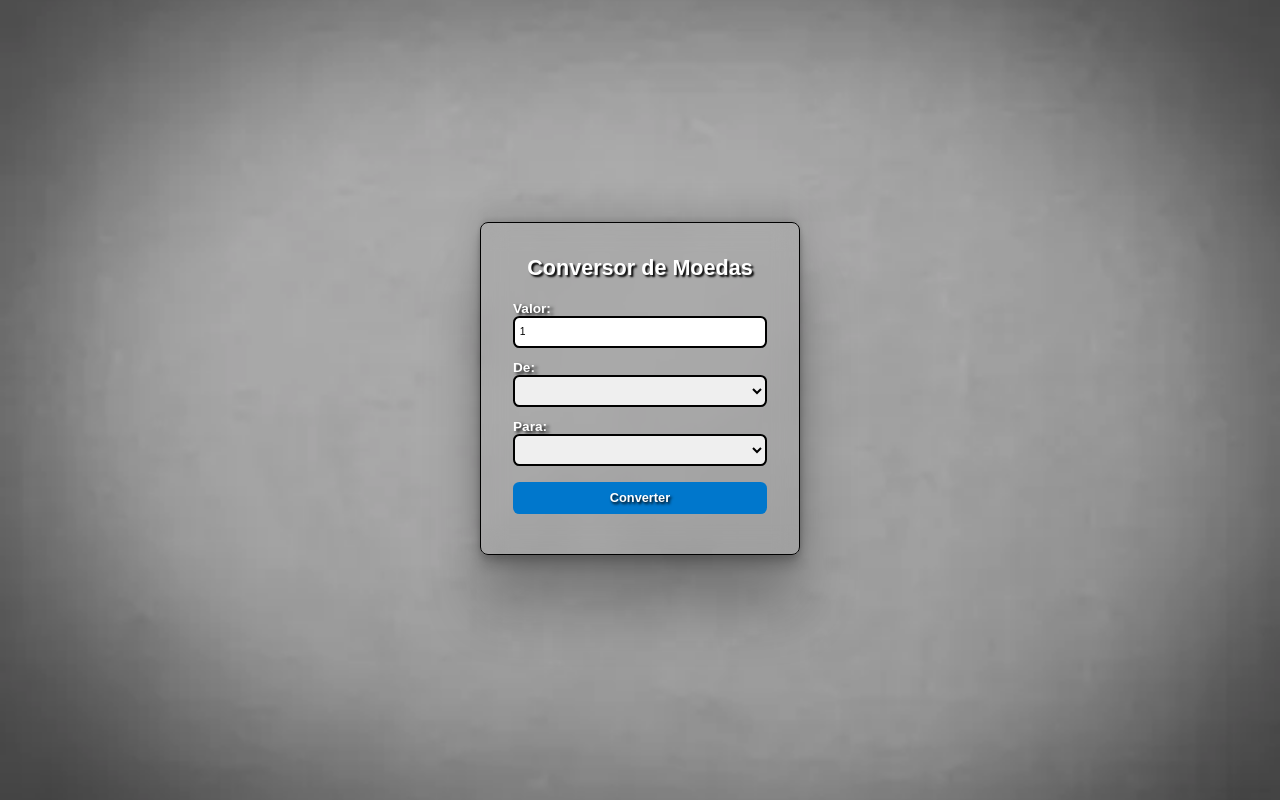
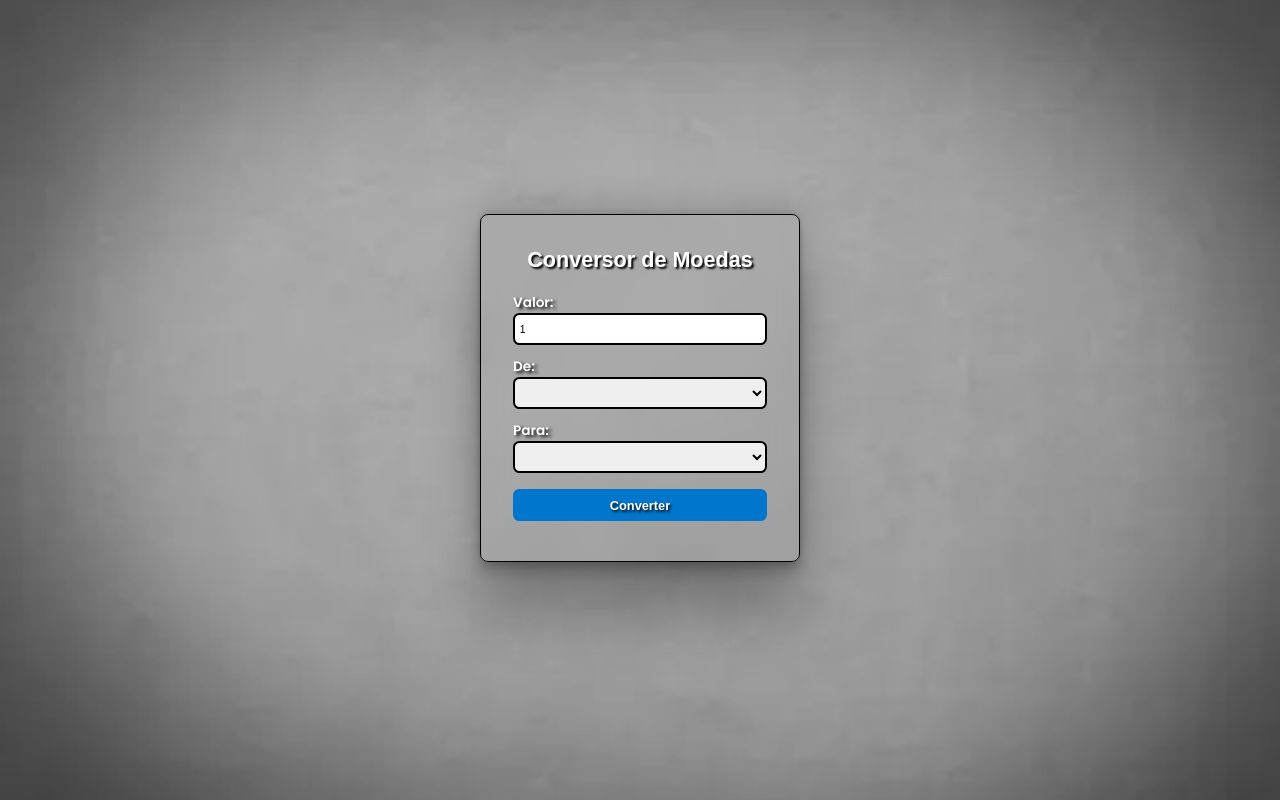
Before and after one commit to lucas-dsl/conversorDeMoedas, a website built with Vite: page index.html in a window 1280 px wide. Built offline with nearby package versions, Linux system fonts and the light colour scheme; no server answers.

Commit message:
adc font

```diff
--- a/index.html
+++ b/index.html
@@ -5,6 +5,7 @@
   <meta charset="UTF-8" />
   <link rel="icon" type="image/svg+xml" href="/vite.svg" />
   <meta name="viewport" content="width=device-width, initial-scale=1.0" />
+  <link href="https://fonts.googleapis.com/css2?family=Poppins:wght@600&display=swap" rel="stylesheet">
   <title>Vite + TS</title>
 </head>
 
```
